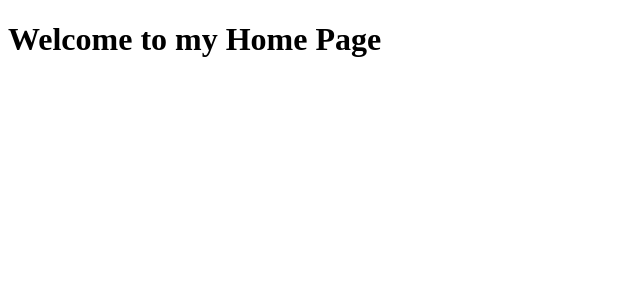
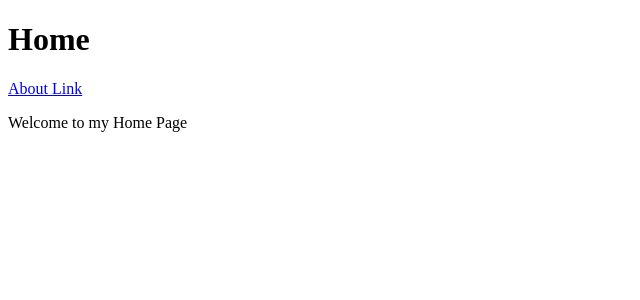
Before and after one commit to smarigowda/nextjs, a Next.js app in the folder portfolio/: page / in a window 1280 px wide. Shown: the top 300 px of the page, without its empty margins (0-640 px from the left). Built offline with nearby package versions, Linux system fonts and the light colour scheme.

Commit message:
NEXT-1 links without using client side history api

```diff
--- a/portfolio/pages/index.js
+++ b/portfolio/pages/index.js
@@ -1,6 +1,8 @@
 const Index = () => {
     return (<div>
-        <h1>Welcome to my Home Page</h1>
+        <h1>Home</h1>
+        <a href="/about">About Link</a>
+        <p>Welcome to my Home Page</p>
     </div>);
 }
 
```
Also changed, not shown: portfolio/pages/about.js (added, +10 -0 lines), portfolio/static/js-logo.png (added).
